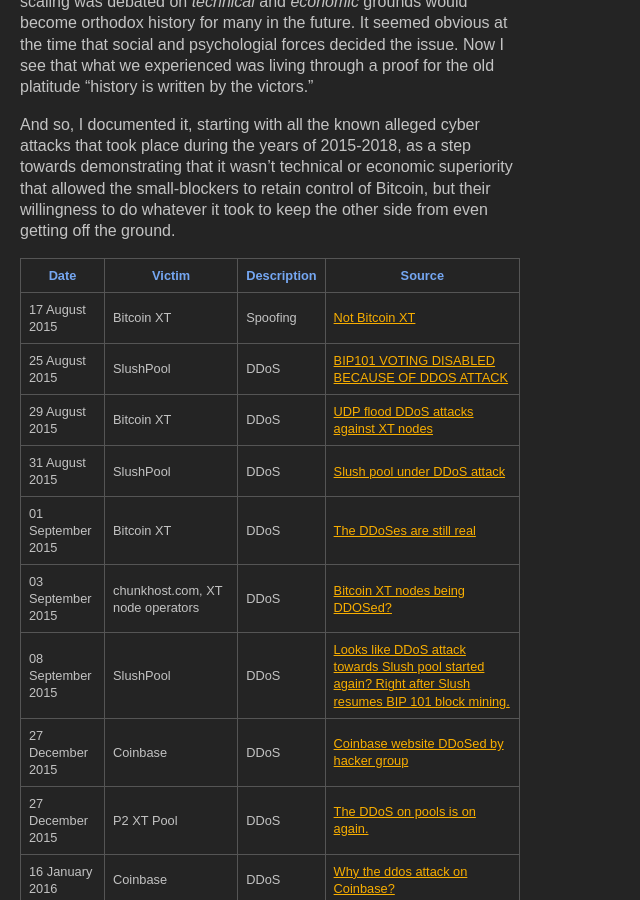
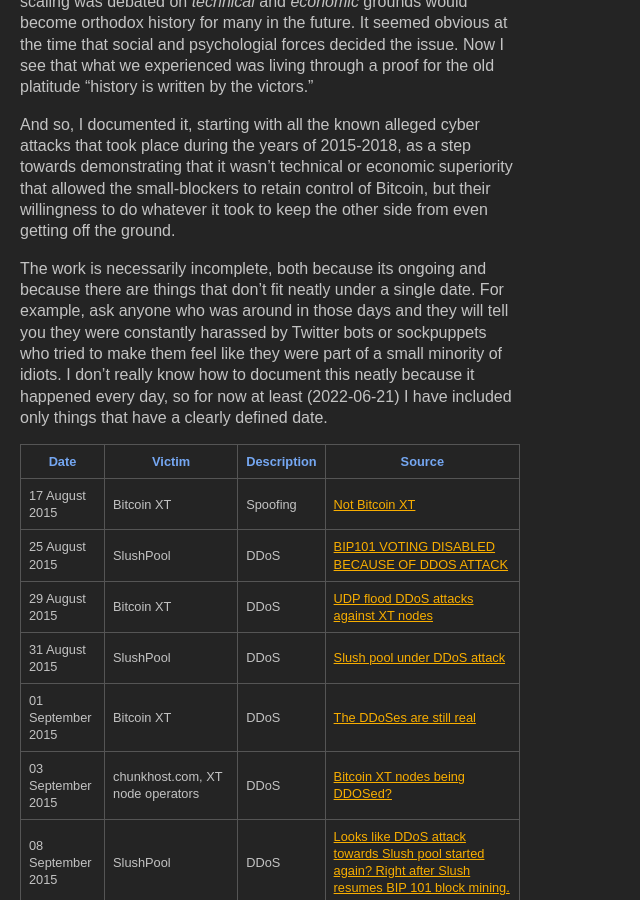
Before and after one commit to dmkgll/dmkgll, a Jekyll site: the page built from _posts/2022-06-20-bitcoin-scaling-cyber-attacks.md, in a window 1280 px wide and 900 px high, scrolled down 1105 px. Shown: the whole window, without its empty margins (0-640 px from the left). Built offline with Jekyll 4.4.1, drawn with Linux system fonts in a browser that asks for light colours; some of the changed text lies outside the part shown.

Commit message:
Update 2022-06-20-bitcoin-scaling-cyber-attacks.md

```diff
--- a/_posts/2022-06-20-bitcoin-scaling-cyber-attacks.md
+++ b/_posts/2022-06-20-bitcoin-scaling-cyber-attacks.md
@@ -11,6 +11,8 @@
 Having participated in this part of Bitcoin history myself, I have been fascinated by the way in which popular Bitcoin history on Twitter and in the media has ignored and often rewritten what actually happened. At the time I never could have believed that the laughable idea that scaling was debated on *technical* and *economic* grounds would become orthodox history for many in the future. It seemed obvious at the time that social and psychologial forces decided the issue. Now I see that what we experienced was living through a proof for the old platitude "history is written by the victors."
 
 And so, I documented it, starting with all the known alleged cyber attacks that took place during the years of 2015-2018, as a step towards demonstrating that it wasn't technical or economic superiority that allowed the small-blockers to retain control of Bitcoin, but their willingness to do whatever it took to keep the other side from even getting off the ground.
+
+The work is necessarily incomplete, both because its ongoing and because there are things that don't fit neatly under a single date. For example, ask anyone who was around in those days and they will tell you they were constantly harassed by Twitter bots or sockpuppets who tried to make them feel like they were part of a small minority of idiots. I don't really know how to document this neatly because it happened every day, so for now at least (2022-06-21) I have included only things that have a clearly defined date.
 
 
 | Date              | Victim                           | Description  | Source                                                                                                                                                                                                                                                                                                                                                                                                             |
@@ -48,3 +50,5 @@
 | 17 November 2017  | Antpool                          | DDoS         | [Antpool has been sufferring large DDoS attack today which may cause our website outline.](https://twitter.com/AntPoolofficial/status/931464481326088192?s=20)                                                                                                                                                                                                                                                     |
 | 20 November 2017  | Bitcoin.com                      | Sybil        | [](https://www.reddit.com/r/btc/comments/7eabcz/the_bitcoincom_wallet_app_is_under_attack_by/)[The bitcoin.com wallet app is under attack by /r/bitcoin. Please help to counter it.](https://www.reddit.com/r/btc/comments/7eabcz/the_bitcoincom_wallet_app_is_under_attack_by/)                                                                                                                                   |
 | 7 April 2018      | @Bitcoin                         | Sybil        | [](https://www.reddit.com/r/btc/comments/8anmkg/bitcoin_suspended_on_twitter/)[@Bitcoin suspended on Twitter](https://www.reddit.com/r/btc/comments/8anmkg/bitcoin_suspended_on_twitter/)                                                                                                                                                                                                                          |
+
+Please leave a comment or send me an email if you want to contribute to this research.
```
